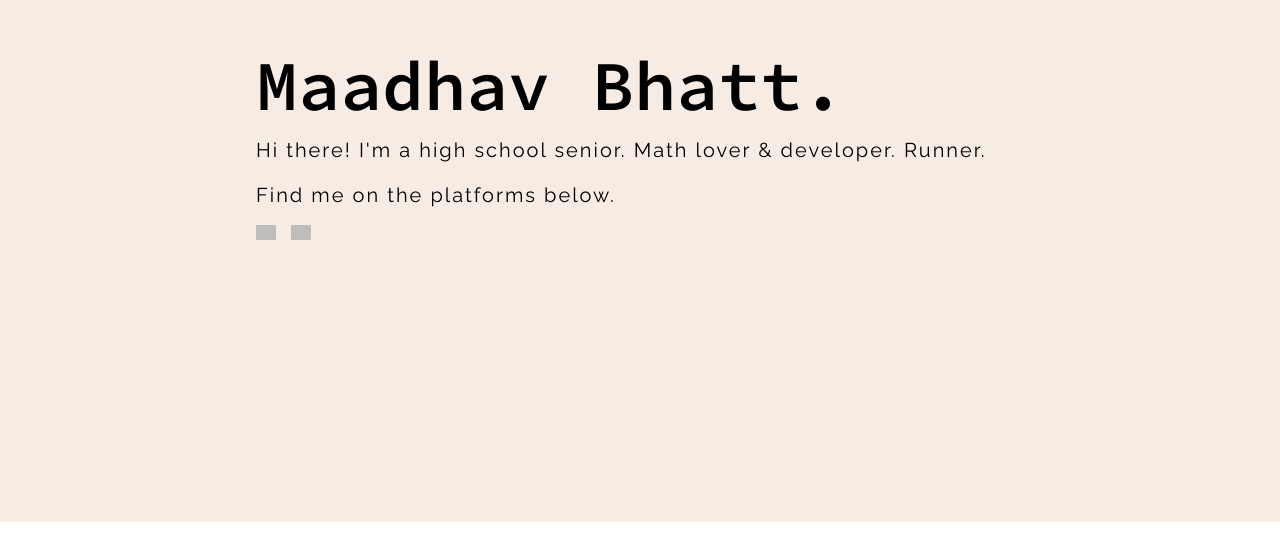
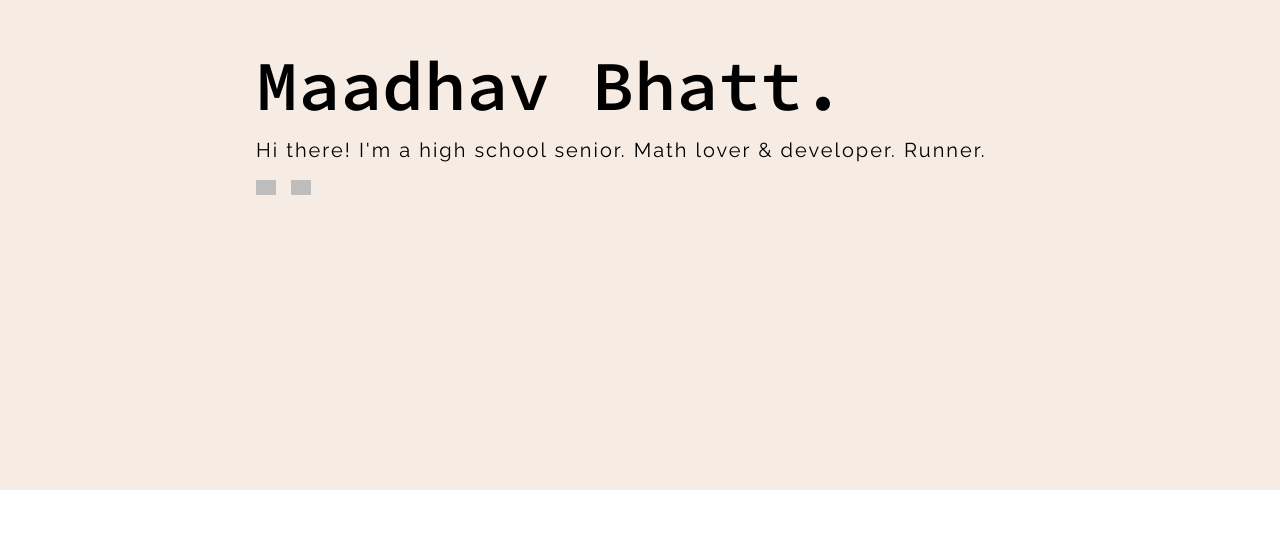
Before and after one commit to MaadhavBhatt/MaadhavBhatt.github.io, a plain HTML site: page src/index.html in a window 1280 px wide. Shown: the part 230-767 px from the top of the page. Drawn offline with Linux system fonts and the light colour scheme; grey boxes are pictures that could not be loaded.

Commit message:
chore: remove redundant subheading and prettier formatting changes

```diff
--- a/src/index.html
+++ b/src/index.html
@@ -13,13 +13,16 @@
     <section class="hero light-1">
       <div class="container hero-layout">
         <div class="hero-text typewriter-container">
-          <h1 class="hero-heading typewriter d-none" id="large-heading">Maadhav Bhatt.</h1>
-          <h1 class="hero-heading typewriter-1" id="split-heading-1">Maadhav</h1>
+          <h1 class="hero-heading typewriter d-none" id="large-heading">
+            Maadhav Bhatt.
+          </h1>
+          <h1 class="hero-heading typewriter-1" id="split-heading-1">
+            Maadhav
+          </h1>
           <h1 class="hero-heading typewriter-2" id="split-heading-2">Bhatt.</h1>
           <p class="hero-subheading typewriter-fade">
             Hi there! I'm a high school senior. Math lover & developer. Runner.
           </p>
-          <p class="hero-subheading typewriter-fade">Find me on the platforms below.</p>
         </div>
 
         <div class="hero-social typewriter-fade">
```
